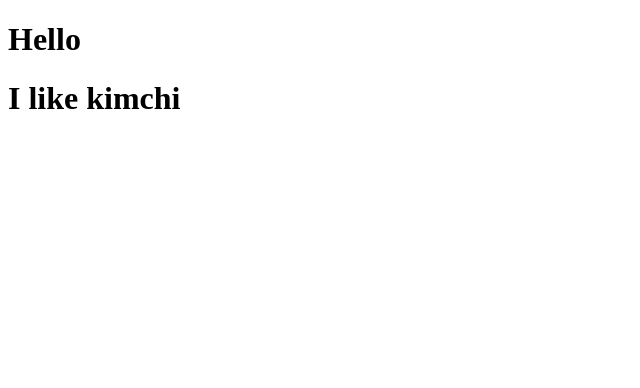
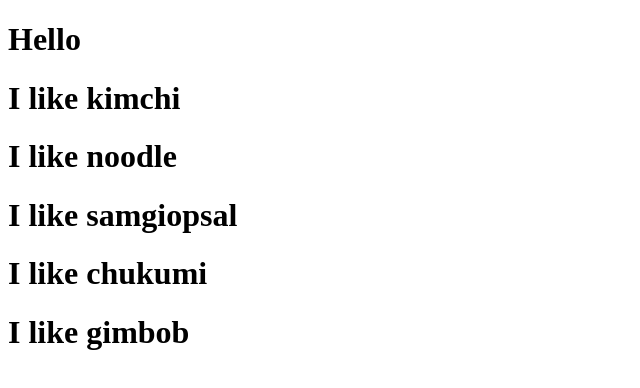
Before and after one commit to WoncheolKim/React-Movie, a React (Create React App) app: page / in a window 1280 px wide. Shown: the top 388 px of the page, without its empty margins (0-640 px from the left). Built offline with nearby package versions, Linux system fonts and the light colour scheme.

Commit message:
Update Food component lists

```diff
--- a/src/App.js
+++ b/src/App.js
@@ -9,6 +9,10 @@ function App() {
     <div>
       <h1>Hello</h1>
       <Food fav="kimchi" />
+      <Food fav="noodle" />
+      <Food fav="samgiopsal" />
+      <Food fav="chukumi" />
+      <Food fav="gimbob" />
     </div>
   );
 }
```
